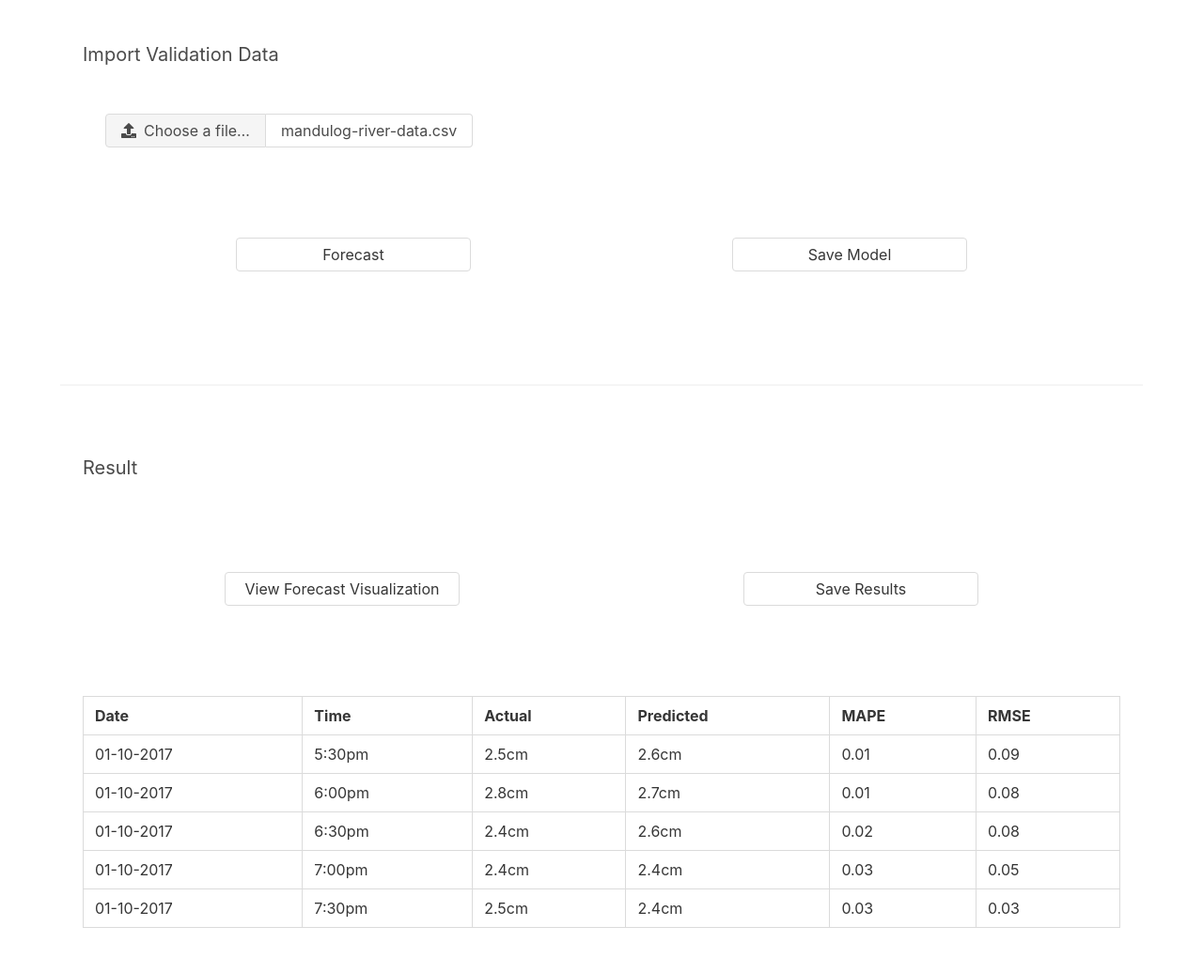
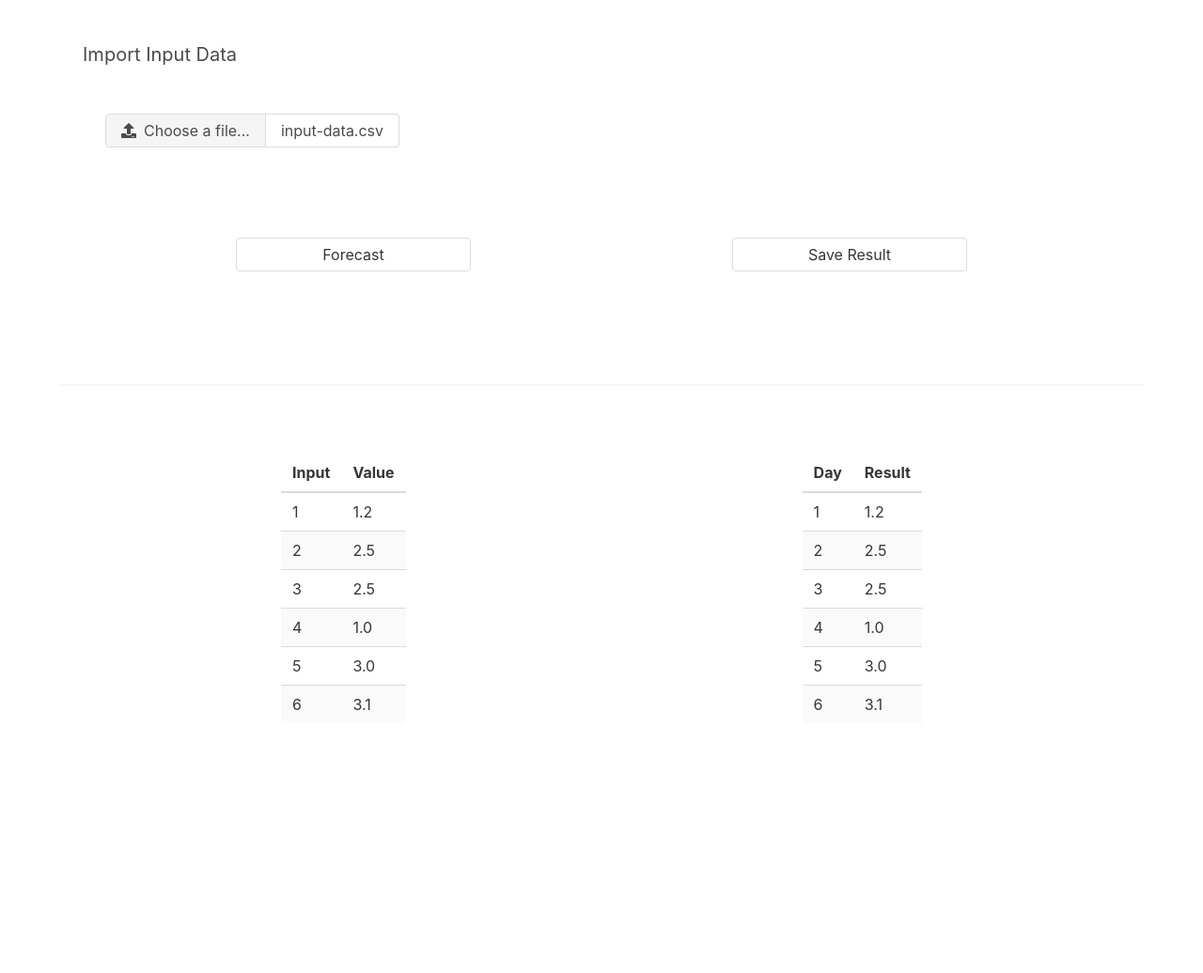
Before and after one commit to frailbongat/forecast-ui, a plain HTML site: page forecast.html in a window 1280 px wide. Shown: the part 57-1093 px from the top of the page at 94% size. After the commit the page ends 875 px from the top, so only its background shows below. Drawn offline with nearby package versions, Linux system fonts and the light colour scheme.

```diff
--- a/forecast.html
+++ b/forecast.html
@@ -28,6 +28,9 @@
                     <a class="navbar-item" href="index.html">
                         Home
                     </a>
+                    <a class="navbar-item" href="validation.html">
+                        Validation
+                    </a>
                     <a class="navbar-item is-active" href="forecast.html">
                         Forecast
                     </a>
@@ -40,9 +43,9 @@
     </nav>
     <!--NAVBAR END-->
     <div class="container">
-        <!--IMPORT VALIDATION DATA START-->
+        <!--IMPORT INPUT DATA START-->
         <section class="section" style="padding-top: 100px;">
-            <p class="is-size-5">Import Validation Data</p>
+            <p class="is-size-5">Import Input Data</p>
             <section class="section">
                 <div class="file has-name">
                     <label class="file-label">
@@ -56,7 +59,7 @@
                             </span>
                         </span>
                         <span class="file-name">
-                            mandulog-river-data.csv
+                            input-data.csv
                         </span>
                     </label>
                 </div>
@@ -67,84 +70,91 @@
                         <a class="button" style="width: 250px;">Forecast</a>
                     </div>
                     <div class="level-item">
-                        <a class="button" style="width: 250px;">Save Model</a>
+                        <a class="button" style="width: 250px;">Save Result</a>
                     </div>
                 </div>
             </section>
         </section>
-        <!--IMPORT VALIDATION DATA END-->
+        <!--IMPORT INPUT DATA END-->
         <hr>
-        <!--RESULT START-->
-        <section class="section">
-            <p class="is-size-5">Result</p>
-        </section>
+        <!--SECTION START-->
        <section class="section">
            <div class="level">
                <div class="level-item">
-                    <a class="button" style="width: 250px;">View Forecast Visualization</a>
-                </div>
-                <div class="level-item">
-                    <a class="button" style="width: 250px;">Save Results</a>
-                </div>
-            </div>
-        </section>
-        <section class="section">
-            <table class="table is-fullwidth is-bordered is-hoverable">
+                   <table class="table is-hoverable is-striped">
                        <thead>
                            <tr>
-                        <th>Date</th>
-                        <th>Time</th>
-                        <th>Actual</th>
-                        <th>Predicted</th>
-                        <th>MAPE</th>
-                        <th>RMSE</th>
+                               <th>Input</th>
+                               <th style="width: 60px;">Value</th>
                            </tr>
                        </thead>
                        <tbody>
                            <tr>
-                        <td>01-10-2017</td>
-                        <td>5:30pm</td>
-                        <td>2.5cm</td>
-                        <td>2.6cm</td>
-                        <td>0.01</td>
-                        <td>0.09</td>
+                               <td>1</td>
+                               <td>1.2</td>
                            </tr>
                            <tr>
-                        <td>01-10-2017</td>
-                        <td>6:00pm</td>
-                        <td>2.8cm</td>
-                        <td>2.7cm</td>
-                        <td>0.01</td>
-                        <td>0.08</td>
+                               <td>2</td>
+                               <td>2.5</td>
                            </tr>
                            <tr>
-                        <td>01-10-2017</td>
-                        <td>6:30pm</td>
-                        <td>2.4cm</td>
-                        <td>2.6cm</td>
-                        <td>0.02</td>
-                        <td>0.08</td>
+                               <td>3</td>
+                               <td>2.5</td>
                            </tr>
                            <tr>
-                        <td>01-10-2017</td>
-                        <td>7:00pm</td>
-                        <td>2.4cm</td>
-                        <td>2.4cm</td>
-                        <td>0.03</td>
-                        <td>0.05</td>
+                               <td>4</td>
+                               <td>1.0</td>
                            </tr>
                            <tr>
-                        <td>01-10-2017</td>
-                        <td>7:30pm</td>
-                        <td>2.5cm</td>
-                        <td>2.4cm</td>
-                        <td>0.03</td>
-                        <td>0.03</td>
+                               <td>5</td>
+                               <td>3.0</td>
+                           </tr>
+                           <tr>
+                               <td>6</td>
+                               <td>3.1</td>
                            </tr>
                        </tbody>
                    </table>
+               </div>
+               <div class="level-item">
+                   <table class="table is-hoverable is-striped">
+                       <thead>
+                           <tr>
+                               <th>Day</th>
+                               <th style="width: 60px;">Result</th>
+                           </tr>
+                       </thead>
+                       <tbody>
+                           <tr>
+                               <td>1</td>
+                               <td>1.2</td>
+                           </tr>
+                           <tr>
+                               <td>2</td>
+                               <td>2.5</td>
+                           </tr>
+                           <tr>
+                               <td>3</td>
+                               <td>2.5</td>
+                           </tr>
+                           <tr>
+                               <td>4</td>
+                               <td>1.0</td>
+                           </tr>
+                           <tr>
+                               <td>5</td>
+                               <td>3.0</td>
+                           </tr>
+                           <tr>
+                               <td>6</td>
+                               <td>3.1</td>
+                           </tr>
+                       </tbody>
+                   </table>
+               </div>
+           </div>
        </section>
-        <!--RESULT END-->
+        <!--SECTION END-->
     </div>
     <!--JQUERY START-->
     <script src="https://cdnjs.cloudflare.com/ajax/libs/jquery/3.3.1/jquery.js"></script>
```
Also changed, not shown: index.html (+6 -3 lines), model.html (+6 -3 lines), validation.html (added, +158 -0 lines). Lines whose indentation alone changed are shown as unchanged.
